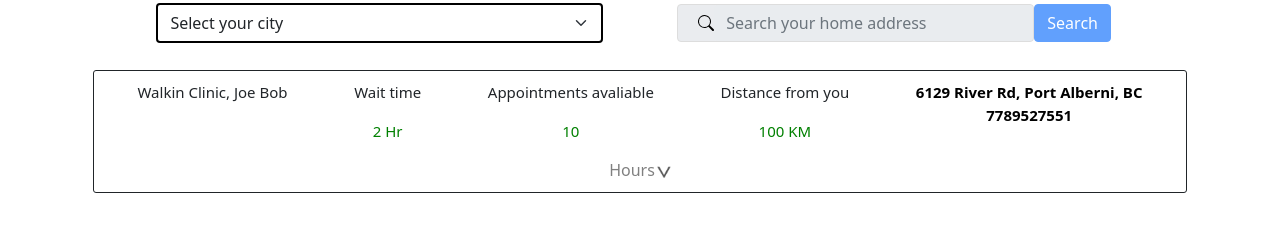
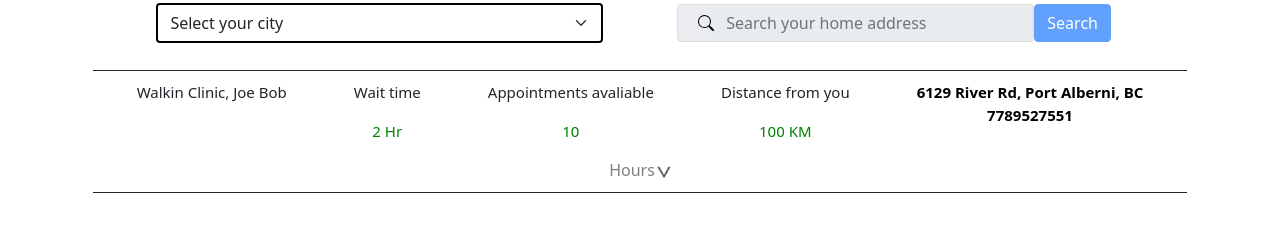
Before and after one commit to RichardBanh/medtrain, a React (Create React App) app: page /search in a window 1280 px wide. Shown: the part 202-445 px from the top of the page. Built offline with nearby package versions, Linux system fonts and the light colour scheme; no server answers; what aws-amplify would draw is missing.

Commit message:
working on single clinic layout

```diff
--- a/src/FUNCTION_COMPONENT/Single_clinic.jsx
+++ b/src/FUNCTION_COMPONENT/Single_clinic.jsx
@@ -16,11 +16,12 @@ const Single_clinic = () => {
 				style={{
 					borderStyle: 'solid',
 					borderWidth: '1px',
-					borderRadius: '3px',
 					margin: '1%',
 					minHeight: '10vh',
 					padding: '10px',
 					marginBottom: '50px',
+					borderLeftStyle: 'none',
+					borderRightStyle: 'none',
 				}}
 				className='d-flex align-items-center justify-content-center flex-column'
 			>
```
